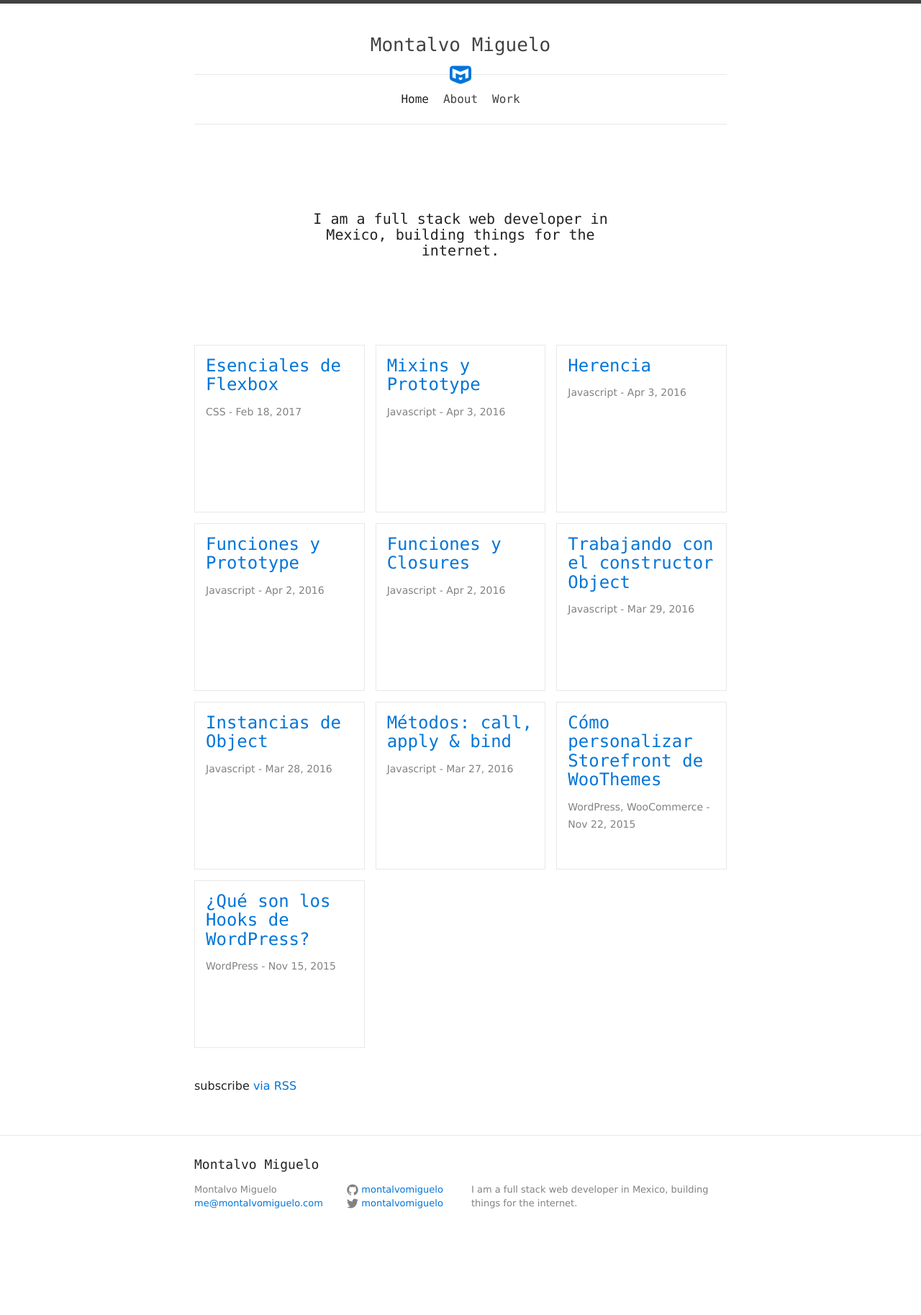
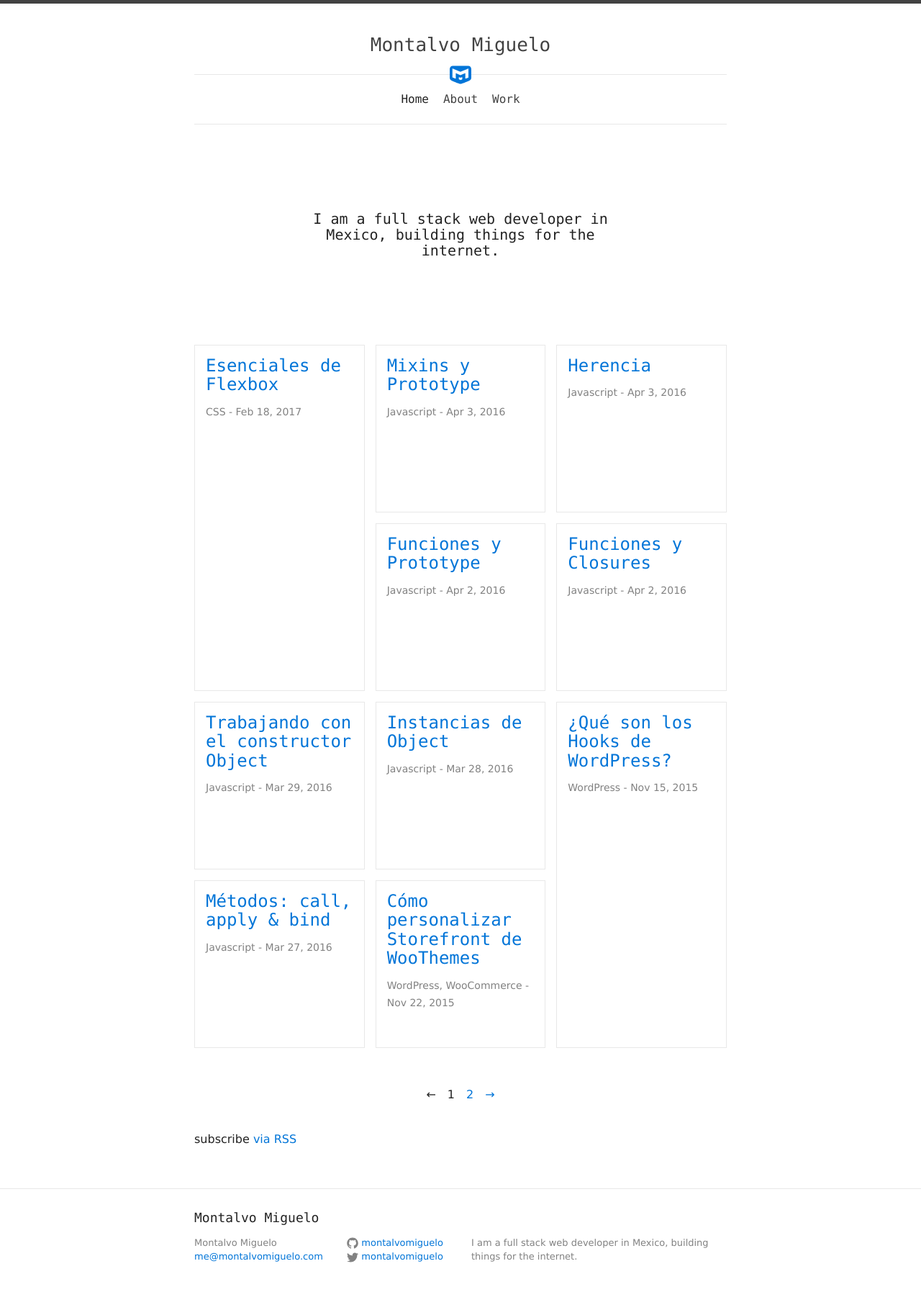
Before and after one commit to montalvomiguelo/montalvomiguelo.github.io, a Jekyll site: the page built from index.html, in a window 1280 px wide. Shown: the whole page at 72% size. Built offline with Jekyll 4.4.1, drawn with Linux system fonts in a browser that asks for light colours; the list of posts is cut into pages by our own code; before the commit the page ends 1752 px from its top, so only the background shows below that.

Commit message:
create fancy collage layout

```diff
--- /dev/null
+++ b/_includes/post-list-item.html
@@ -0,0 +1,13 @@
+  <li class="post-list__item" itemprop="blogPost" itemscope itemtype="http://schema.org/BlogPosting">
+    <a class="post-link" href="{{ post.url | prepend: site.baseurl }}" itemprop="url" data-five-index="{{ five_row_index_post }}">
+      <h2 itemprop="name">{{ post.title }}</h2>
+      <span class="post-meta">
+        {% if post.tags.size > 0 %}
+          {% for tag in post.tags %}
+          {{ tag }}{% if forloop.last %} - {% else %}, {% endif %}
+          {% endfor %}
+        {% endif %}
+        <time itemprop="datePublished" datetime="{{ post.date | date_to_xmlschema }}">{{ post.date | date: "%b %-d, %Y" }}</time>
+      </span>
+    </a>
+  </li>
--- /dev/null
+++ b/_includes/post-list.html
@@ -0,0 +1,111 @@
+{% comment %}
+  This snippet controls the post list. Depending on the number of posts in
+  current page we want to display them in rows of 1, 2, 3, 4, 5 or a reversed row of 5.
+
+  A '5 row' has the large post left align with four smaller posts on the right.
+
+  The 'reversed 5 row' has the large post right aligned with four smaller posts on
+  the left.
+
+  If we're near the end of the loop and there are not enough posts to make
+  complete rows of 5, we switch to a 3 item row.
+
+  For example:
+  1  = 1
+  2  = 2
+  3  = 3
+  4  = 3 + 1
+  5  = 5
+  6  = 5 + 1
+  7  = 5 + 2
+  8  = 5 +3
+  9  = 5 + 3 + 1
+  10 = 5 + reverse 5
+  11 = 5 + reverse 5 + 1
+  etc.
+
+{% endcomment %}
+
+{% assign index_post = forloop.index %}
+{% assign remaining_length_posts = posts_size | minus: index_post %}
+
+{% comment %}
+  If there are more than five items left we want to put them in a 5
+  or reverse 5 row
+
+  5 row = 1 large post on the left, 4 small on the right
+  reverse 5 row = 4 small posts on the left, 1 large on the right
+{% endcomment %}
+{% if remaining_length_posts > 5 %}
+  {% assign is_five_row_post = true %}
+{% else %}
+  {% assign is_five_row_post = false %}
+{% endif %}
+
+{% comment %}
+  If the total number of posts is divisible by 5, we will just use
+  5 and reversed 5 items rows
+{% endcomment %}
+{% if divisible_by_five == 0 %}
+  {% assign is_five_row_post = true %}
+{% endif %}
+
+{% comment %}
+  If we set is_five_row_post to true based on the conditionals above.
+{% endcomment %}
+
+{% if is_five_row_post == true %}
+
+  {% if five_row_index_post > 5 %}
+    {% if is_reverse_row_post %}
+      {% assign is_reverse_row_post = false %}
+    {% else %}
+      {% assign is_reverse_row_post = true %}
+    {% endif %}
+    {% assign five_row_index_post = 1 %}
+  {% endif %}
+
+  {% if five_row_index_post == 1 %}
+    {% if is_reverse_row_post %}
+      <li class="post-list__row">
+        <ul class="post-list--secondary">
+    {% else %}
+      <li class="post-list__row">
+        <ul class="post-list--primary">
+      {% endif %}
+  {% endif %}
+
+  {% include post-list-item.html %}
+
+  {% if is_reverse_row_post %}
+    {% if five_row_index_post == 4 %}
+        </ul>
+      <ul class="post-list--primary">
+    {% endif %}
+  {% else %}
+    {% if five_row_index_post == 1 %}
+        </ul>
+      <ul class="post-list--secondary">
+      {% endif %}
+  {% endif %}
+
+  {% if five_row_index_post == 5 %}
+      </ul>
+    </li>
+  {% endif %}
+
+  {% comment %}
+    Increment the group of five counter
+  {% endcomment %}
+  {% if five_row_index_post <= 5 %}
+    {% assign five_row_index_post = five_row_index_post | plus: 1 %}
+  {% endif %}
+
+  {% continue %}
+
+{% endif %}
+
+{% comment %}
+  If is not a 5 row just show the post list item
+{% endcomment %}
+{% include post-list-item.html %}
--- a/_sass/_layout.scss
+++ b/_sass/_layout.scss
@@ -161,9 +161,13 @@
   }
 }
 
-.post-list {
+%post-list {
   margin-left: 0;
   list-style: none;
+}
+
+.post-list {
+  @extend %post-list;
 
   @include media-query($post-palm) {
     @include display-flexbox();
@@ -171,21 +175,75 @@
     margin-left: -$spacing-unit / 2;
   }
 
-  > li {
-    margin-bottom: $spacing-unit / 2;
-    height: $base-font-size * $phi * 7;
+  @include element(row) {
 
     @include media-query($post-palm) {
-      height: $base-font-size * $phi * 8;
+      padding-left: $spacing-unit / 2;
       width: 50%;
-      padding-left: $spacing-unit / 2;
+
+      .post-list__item {
+        width: 100%;
+      }
     }
 
     @include media-query($post-laptop) {
-      height: $base-font-size * $phi * 9;
+      @include display-flexbox();
+      padding-left: 0;
+      width: 100%;
+    }
+  }
+
+  @include element(item) {
+    @include media-query($post-palm) {
+      padding-left: $spacing-unit / 2;
+      width: 50%;
+    }
+
+    @include media-query($post-laptop) {
       width: 33.33%;
     }
   }
+
+  @include modifier(primary) {
+    @extend %post-list;
+
+    @include media-query($post-palm) {
+      margin-left: -$spacing-unit / 2;
+    }
+
+    @include media-query($post-laptop) {
+      padding-left: $spacing-unit / 2;
+      @include flex(1);
+
+      .post-link {
+        height: $base-font-size * $phi * 9 * 2 + ($spacing-unit / 2);
+      }
+    }
+  }
+
+  @include modifier(secondary) {
+    @extend %post-list;
+
+    @include media-query($post-palm) {
+      margin-left: -$spacing-unit / 2;
+    }
+
+    @include media-query($post-laptop) {
+      padding-left: $spacing-unit / 2;
+      @include flex(2);
+    }
+
+    @include media-query($post-laptop) {
+      @include display-flexbox();
+      @include flex-wrap(wrap);
+
+      .post-list__item {
+        width: 50%;
+      }
+    }
+
+  }
+
 }
 
 .post-meta {
@@ -196,8 +254,17 @@
 .post-link {
   border: 1px solid $grey-color-light;
   display: block;
-  height: 100%;
+  height: $base-font-size * $phi * 7;
+  margin-bottom: $spacing-unit / 2;
   padding: $spacing-unit / 2;
+
+  @include media-query($post-palm) {
+    height: $base-font-size * $phi * 8;
+  }
+
+  @include media-query($post-laptop) {
+    height: $base-font-size * $phi * 9;
+  }
 
   &:hover {
     background: $brand-color;
@@ -216,6 +283,18 @@
 
   h2 {
     font-size: 24px;
+  }
+
+}
+
+.pagination {
+  @include display-flexbox();
+  @include justify-content(center);
+  margin: $spacing-unit 0;
+
+  span,
+  a {
+    padding: .5em;
   }
 }
 
--- a/_sass/_utilities.scss
+++ b/_sass/_utilities.scss
@@ -117,3 +117,16 @@ Prefixer mixin for generating vendor prefixes:
   @include prefixer(flex-grow, $number, webkit moz spec);
   -ms-flex-positive: $number;
 }
+
+// BEM selectors
+
+@mixin element($element) {
+  &__#{$element} {
+    @content;
+  }
+}
+@mixin modifier($modifier) {
+  &--#{$modifier} {
+    @content;
+  }
+}
--- a/index.html
+++ b/index.html
@@ -7,22 +7,46 @@ layout: default
   <h3 class="site-description">{{ site.description }}</h3>
 
   <ul class="post-list" itemscope itemtype="http://schema.org/Blog">
+    {% comment %}
+      Loop through site posts
+      `is_reverse_row_post`, `five_row_index_post`, `post_size`, and `divisible_by_five_` are
+      all used by '_includes/post-list.html'
+    {% endcomment %}
+    {% assign is_reverse_row_post = false %}
+    {% assign five_row_index_post = 1 %}
+    {% assign posts_size = paginator.posts.size %}
+    {% assign divisible_by_five = posts_size | modulo:5 %}
+
     {% for post in paginator.posts %}
-      <li itemprop="blogPost" itemscope itemtype="http://schema.org/BlogPosting">
-        <a class="post-link" href="{{ post.url | prepend: site.baseurl }}" itemprop="url">
-          <h2 itemprop="name">{{ post.title }}</h2>
-          <span class="post-meta">
-            {% if post.tags.size > 0 %}
-              {% for tag in post.tags %}
-                {{ tag }}{% if forloop.last %} - {% else %}, {% endif %}
-              {% endfor %}
-            {% endif %}
-            <time itemprop="datePublished" datetime="{{ post.date | date_to_xmlschema }}">{{ post.date | date: "%b %-d, %Y" }}</time>
-          </span>
-        </a>
-      </li>
+      {% include post-list.html %}
     {% endfor %}
   </ul>
+
+  {% if paginator.total_pages > 1 %}
+  <div class="pagination">
+    {% if paginator.previous_page %}
+      <a href="{{ paginator.previous_page_path | prepend: site.baseurl | replace: '//', '/' }}">&larr;</a>
+    {% else %}
+      <span>&larr;</span>
+    {% endif %}
+
+    {% for page in (1..paginator.total_pages) %}
+      {% if page == paginator.page %}
+        <span>{{ page }}</span>
+      {% elsif page == 1 %}
+        <a href="{{ paginator.previous_page_path | prepend: site.baseurl | replace: '//', '/' }}">{{ page }}</a>
+      {% else %}
+        <a href="{{ site.paginate_path | prepend: site.baseurl | replace: '//', '/' | replace: ':num', page }}">{{ page }}</a>
+      {% endif %}
+    {% endfor %}
+
+    {% if paginator.next_page %}
+      <a href="{{ paginator.next_page_path | prepend: site.baseurl | replace: '//', '/' }}">&rarr;</a>
+    {% else %}
+      <span>&rarr;</span>
+    {% endif %}
+  </div>
+  {% endif %}
 
   <p class="rss-subscribe">subscribe <a href="{{ "/feed.xml" | prepend: site.baseurl }}">via RSS</a></p>
 
```
